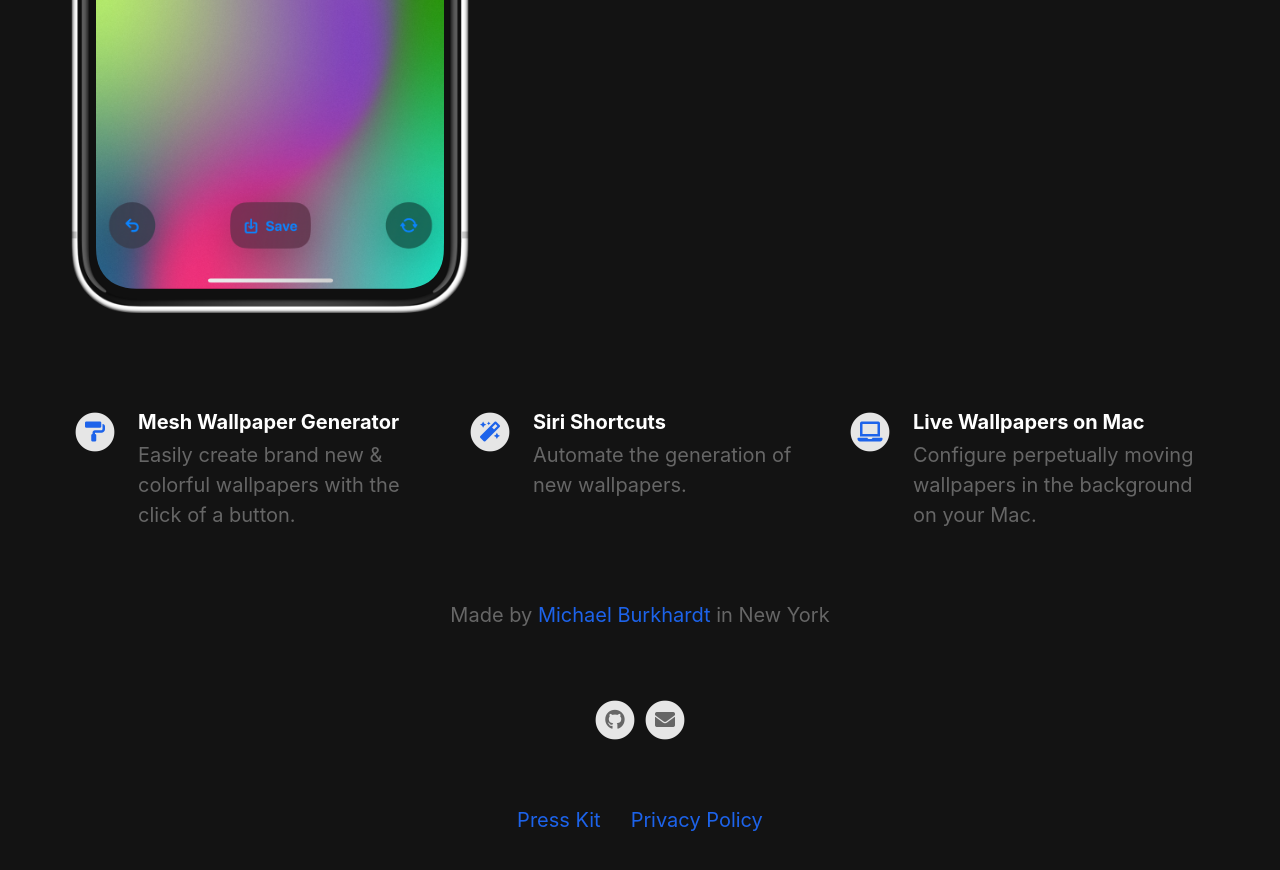
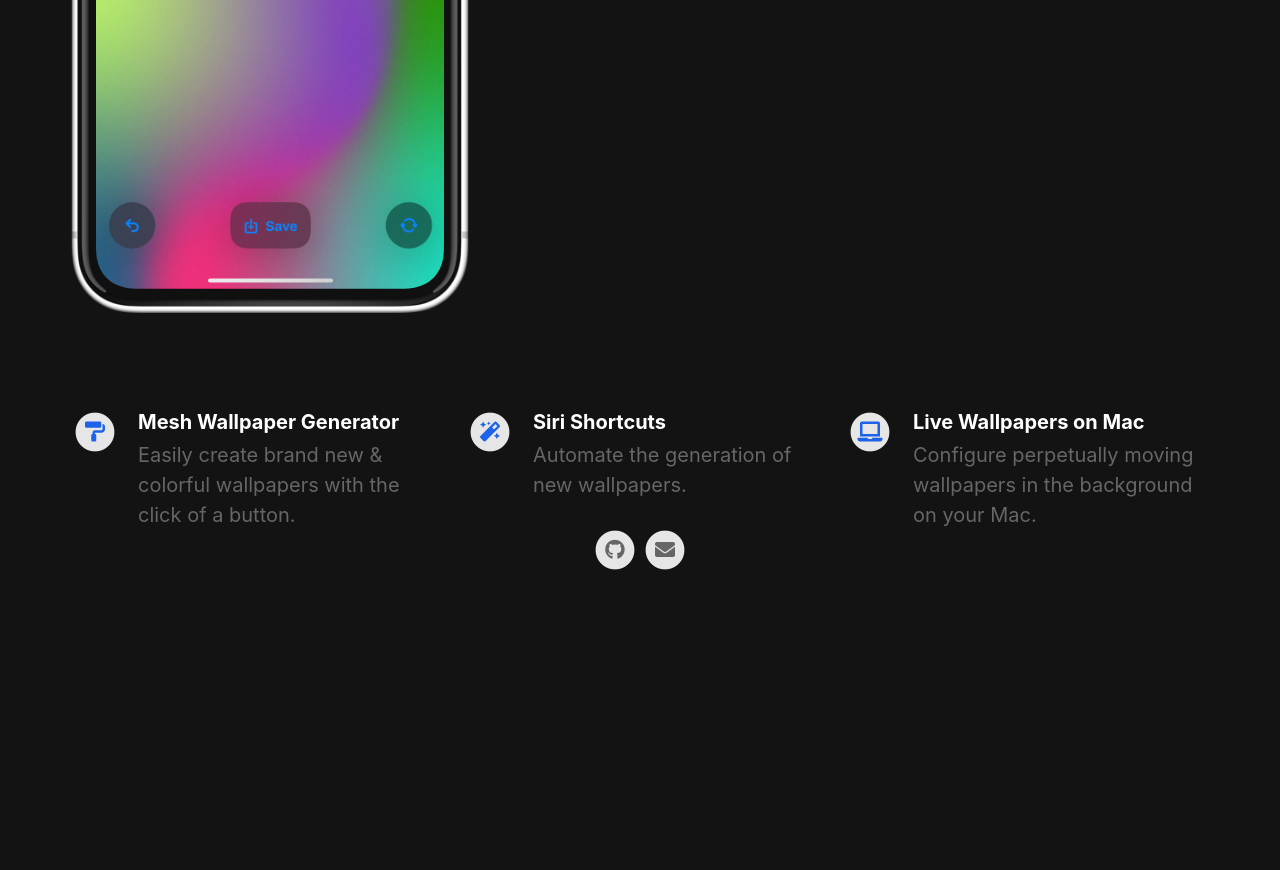
Before and after one commit to AcrylicApp/Website, a Jekyll site: the page built from index.html, in a window 1280 px wide and 900 px high, scrolled down 672 px. Shown: the top 870 px of the window. Built offline with Jekyll 4.4.1, drawn with Linux system fonts in a browser that asks for light colours; nearby versions of some CDN libraries; after the commit the page ends 1312 px from its top, so only the background shows below that.

Commit message:
Update footer.html

```diff
--- a/_includes/footer.html
+++ b/_includes/footer.html
@@ -1,7 +1,7 @@
 <footer>
-	{% if site.your_name %}
+	<!--{% if site.your_name %}
 	<p class="footerText">Made by {% if site.your_link %}<a href="{{ site.your_link }}">{% endif %}{{ site.your_name }}{% if site.your_link %}</a>{% endif %}{% if site.your_city %} in {{ site.your_city }}{% endif %}</p>
-	{% endif %}
+	{% endif %}-->
 	<div class="footerIcons">
 
 		{% if site.facebook_username %}
@@ -59,12 +59,12 @@
 		{% endif %}
 
 	</div>
-	<div class="footerLinks">
+	<!--<div class="footerLinks">
 		{% for page in site.pages %}
 			<a href="{{ page.url | relative_url }}" target="_self">{{ page.title }}</a>
 		{% endfor %}
 		{% if site.presskit_download_link %}
 			<a href="{{ site.presskit_download_link }}">Press Kit</a>
 		{% endif %}
-	</div>
+	</div>-->
 </footer>
```
